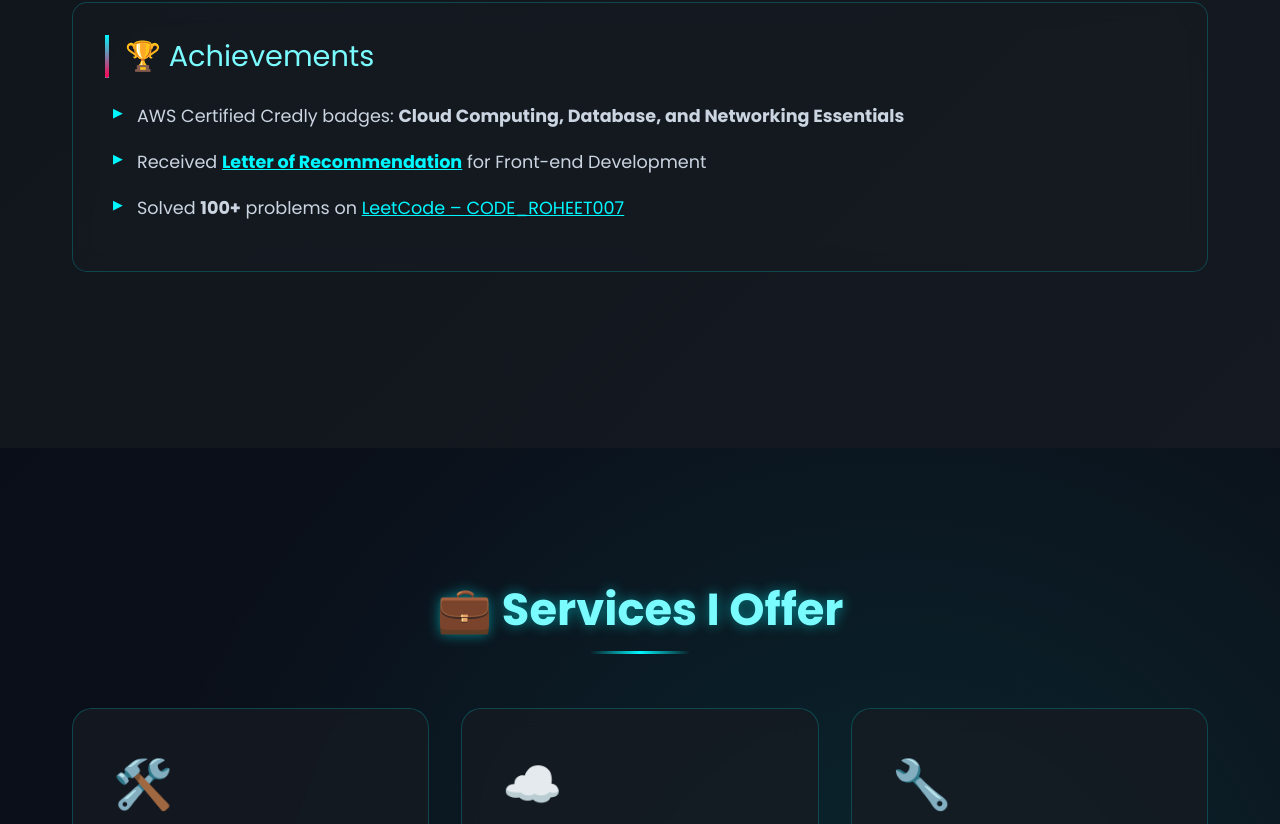
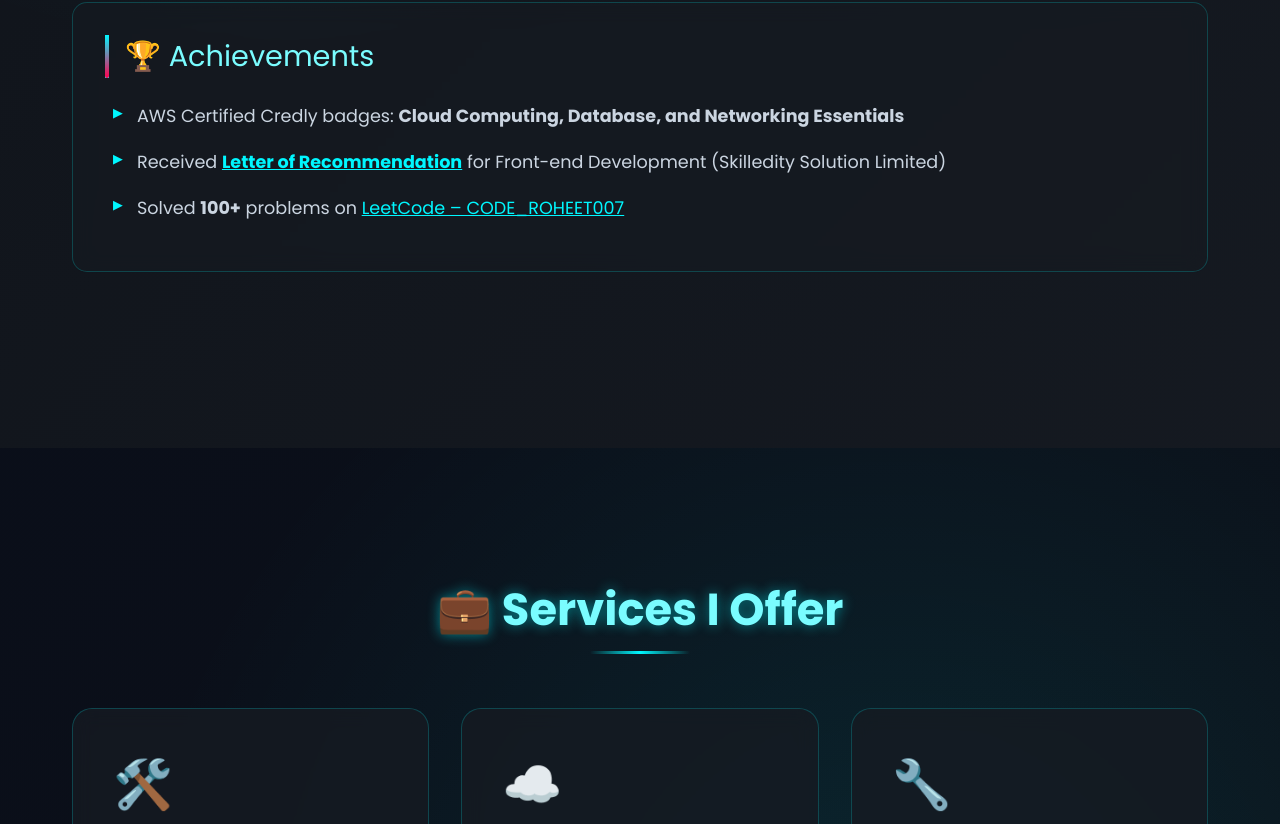
Before and after one commit to RoheetSaha007/Portfolio_Roheet_new, a Next.js app: page / in a window 1280 px wide. Shown: the part 2816-3640 px from the top of the page. Built offline with nearby package versions, Linux system fonts and the light colour scheme.

Commit message:
changes made

```diff
--- a/app/page.tsx
+++ b/app/page.tsx
@@ -215,13 +215,13 @@ export default function Portfolio() {
               <ul>
                 <li>
                   <strong>Embedded System Design Intern</strong> - Maven Silicon (May 2025 – Jun 2025)
-                  <br />• Implemented real-time safety device with GSM, GPS, and buzzer, ensuring 99.99% uptime
+                  <br />• Implemented real-time women safety device with GSM, GPS, and buzzer, ensuring 99.99% uptime
                   <br />• Explored FSMs, SRAM/DRAM, and RISC/ARM architectures, boosting digital design knowledge by 30%
                 </li>
                 <li>
                   <strong>Web Development Intern</strong> - Skilledity and Prodigy InfoTech (Sep 2024 – Nov 2024)
                   <br />• Developed 3 interactive JavaScript apps focusing on responsive design
-                  <br />• Engineered role-based school portal using Tailwind CSS and GitHub deployment
+                  <br />• Engineered role-based school website using Tailwind CSS and GitHub deployment
                 </li>
               </ul>
             </div>
@@ -336,7 +336,7 @@ export default function Portfolio() {
                   >
                     <strong>Letter of Recommendation</strong>
                   </a>{" "}
-                  for Front-end Development
+                  for Front-end Development (Skilledity Solution Limited)
                 </li>
                 <li>
                   Solved <strong>100+</strong> problems on{" "}
@@ -398,8 +398,9 @@ export default function Portfolio() {
               <div className="service-icon">🔬</div>
               <h3>MATLAB & Signal Processing</h3>
               <p>
-                Advanced simulation and modeling using MATLAB, Simulink, COMSOL for engineering research, battery
-                management systems, and signal processing applications.
+                Proficient in advanced simulation and multiphysics modeling using MATLAB, Simulink,
+                and COMSOL for engineering research, focusing on electronics,
+                communication systems, battery management, and signal processing applications.
               </p>
             </div>
           </div>
```
